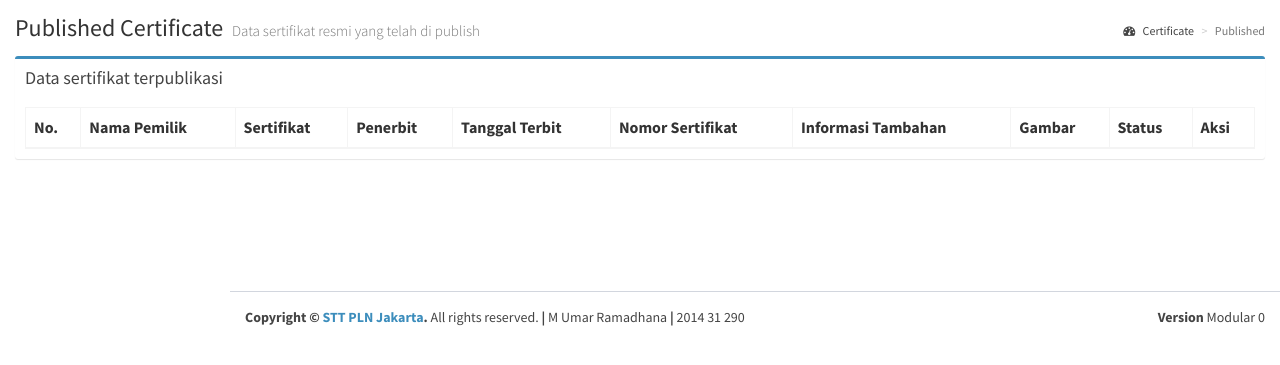
After one commit to umarkotak/sweet_stego, a PHP site: template pages/certificate-published.php in a window 1280 px wide. The commit adds this page. Shown: the top 365 px of the page. Run offline with PHP 8.4, Linux system fonts and the light colour scheme; the template is opened without the code that fills it, so the values that code supplies are empty.

Commit message:
create published certificates

```diff
--- a/action/post_publish_certificate.php
+++ b/action/post_publish_certificate.php
@@ -13,7 +13,8 @@ $penerbit_sertifikat = $_POST['certificate_publisher'];
 $tanggal_terbit = $_POST['certificate_date_published'];
 $nomor_sertifikat = $_POST['certificate_number'];
 $informasi_tambahan = $_POST['certificate_additional_information'];
-$link_gambar = $nama_pemilik . "_" . $tanggal_terbit . "_" . $nama_sertifikat . ".png";
+$link_gambar = $nama_pemilik . "-" . $tanggal_terbit . "-" . $nama_sertifikat . ".png";
+$link_gambar = str_replace(" ","_",$link_gambar);
 $base64_certificate = $_POST['base64_certificate'];
 $status = 'published';
 
--- a/content.php
+++ b/content.php
@@ -8,6 +8,7 @@ if (isset($_GET['page'])) {
   else if ($page == 'certificate-protect')                       { include "pages/certificate-protect.php"; }
   else if ($page == 'certificate-check')                         { include "pages/certificate-check.php"; }
   else if ($page == 'certificate-manager')                       { include "pages/certificate-manager.php"; }
+  else if ($page == 'certificate-published')                     { include "pages/certificate-published.php"; }
   else if ($page == 'js0')                                       { include "pages/js-0.php"; }
   else if ($page == 'js1')                                       { include "pages/js-1.php"; }
   else if ($page == 'js2')                                       { include "pages/js-2.php"; }
--- a/pages/certificate-manager.php
+++ b/pages/certificate-manager.php
@@ -16,7 +16,7 @@
     <div class="col-md-12">
       <div class="box box-primary">
         <div class="box-header">
-          <h3 class="box-title">Data sertifikat</h3>
+          <h3 class="box-title">Data sertifikat diupload</h3>
         </div>
 
         <div class="box-body">
--- /dev/null
+++ b/pages/certificate-published.php
@@ -0,0 +1,71 @@
+<?php
+$sql = $conn->prepare("SELECT * FROM published_certificates ORDER BY id DESC");
+$data = Array();
+$sql->execute($data);
+$certificates = $sql->fetchAll();
+?>
+
+<!-- Content Header (Page header) -->
+<section class="content-header">
+  <h1>
+    Published Certificate
+    <small>Data sertifikat resmi yang telah di publish</small>
+  </h1>
+  <ol class="breadcrumb">
+    <li><a href="#"><i class="fa fa-dashboard"></i> Certificate</a></li>
+    <li class="active">Published</li>
+  </ol>
+</section>
+
+<!-- Main content -->
+<section class="content">
+  <div class="row">
+    <div class="col-md-12">
+      <div class="box box-primary">
+        <div class="box-header">
+          <h3 class="box-title">Data sertifikat terpublikasi</h3>
+        </div>
+
+        <div class="box-body">
+          <table id="data_table" class="table table-bordered table-hover">
+            <thead>
+              <tr>
+                <th>No.</th>
+                <th>Nama Pemilik</th>
+                <th>Sertifikat</th>
+                <th>Penerbit</th>
+                <th>Tanggal Terbit</th>
+                <th>Nomor Sertifikat</th>
+                <th>Informasi Tambahan</th>
+                <th>Gambar</th>
+                <th>Status</th>
+                <th>Aksi</th>
+              </tr>
+            </thead>
+
+            <tbody>
+              <?php $no = 1; ?>
+              <?php foreach ($certificates as $certifacate): ?>
+              <tr>
+                <td><?php echo $no; ?></td>
+                <td><?php echo $certifacate['nama_pemilik']; ?></td>
+                <td><?php echo $certifacate['nama_sertifikat']; ?></td>
+                <td><?php echo $certifacate['penerbit_sertifikat']; ?></td>
+                <td><?php echo $certifacate['tanggal_terbit']; ?></td>
+                <td><?php echo $certifacate['nomor_sertifikat']; ?></td>
+                <td><?php echo $certifacate['informasi_tambahan']; ?></td>
+                <td><img src="images/published_certificate/<?php echo $certifacate['link_gambar']; ?>" class="img-thumbnail" style="width: 120px; height: 70px;"></td>
+                <td><?php echo $certifacate['status']; ?></td>
+                <td width="5%">
+                  <a href="" class="btn btn-success btn-xs">lihat</a>
+                  <a href="" class="btn btn-danger btn-xs">hapus</a>
+                </td>
+              </tr>
+              <?php endforeach ?>
+            </tbody>
+          </table>
+        </div>
+      </div>
+    </div>
+  </div>
+</section>
--- a/sidebar.php
+++ b/sidebar.php
@@ -19,6 +19,7 @@
       <li class="header">EXERCISE</li>
       <li><a href="?page=certificate-protect"><i class="fa fa-shield"></i>Protect Certificate</a></li>
       <li><a href="?page=certificate-check"><i class="fa fa-check-square-o"></i>Check Certificate</a></li>
+      <li><a href="?page=certificate-published"><i class="fa fa-copy"></i>Published Certificate</a></li>
       <li><a href="?page=certificate-manager"><i class="fa fa-list-alt"></i>Certificate Manager</a></li>
       <!-- <li><a href="?page=js0"><i class="fa fa-circle-o"></i> JS 0 - JS Basic</a></li>
       <li><a href="?page=js1"><i class="fa fa-circle-o"></i> JS 1 - Steganograph</a></li>
```
Also changed, not shown: images/published_certificate/m_umar_ramadhana-0001-01-01-workshop_dasar.png (added).
